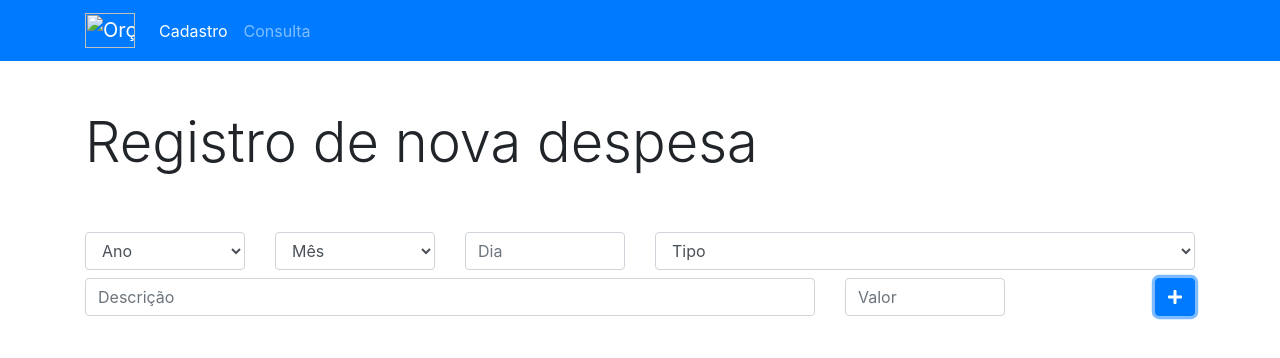
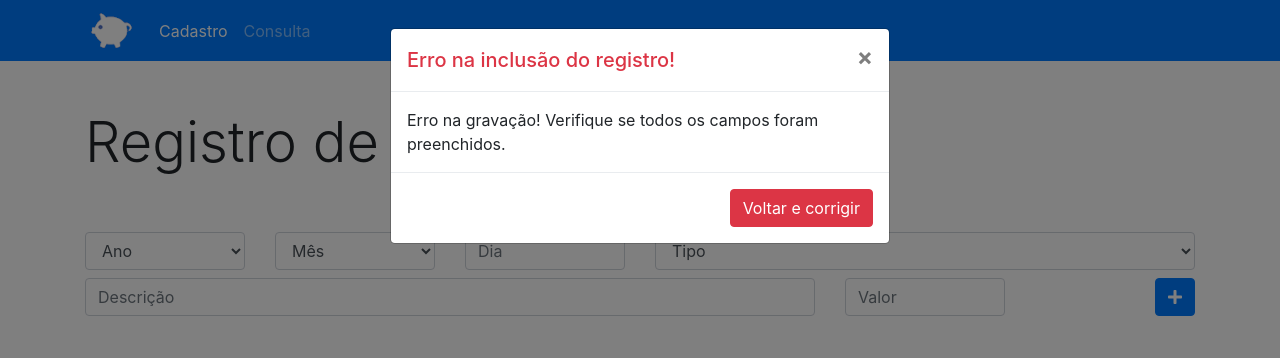
Before and after one commit to julioanastacio/app-orcamento-pessoal, a plain HTML site: page index.html in a window 1280 px wide. Both pictures are taken after a click on the button 1175 px from the left and 297 px from the top of the page. Drawn offline with nearby package versions, Linux system fonts and the light colour scheme.

Commit message:
Cadastro Done
* Término do back-end da página index.html que diz respeito ao cadastro das despesas.
* Encaminhando para a criação do back-end da página consulta.html

```diff
--- a/consulta.html
+++ b/consulta.html
@@ -1,30 +1,56 @@
 <html>
-	<head>
+  <head>
     <meta charset="utf-8" />
-		<title>Orçamento pessoal</title>
+    <title>Orçamento pessoal</title>
 
-		<!-- Bootstrap início -->
-		<link rel="stylesheet" href="https://maxcdn.bootstrapcdn.com/bootstrap/4.0.0/css/bootstrap.min.css" integrity="sha384-Gn5384xqQ1aoWXA+058RXPxPg6fy4IWvTNh0E263XmFcJlSAwiGgFAW/dAiS6JXm" crossorigin="anonymous">
+    <!-- Bootstrap início -->
+    <link
+      rel="stylesheet"
+      href="https://maxcdn.bootstrapcdn.com/bootstrap/4.0.0/css/bootstrap.min.css"
+      integrity="sha384-Gn5384xqQ1aoWXA+058RXPxPg6fy4IWvTNh0E263XmFcJlSAwiGgFAW/dAiS6JXm"
+      crossorigin="anonymous"
+    />
 
-    <script src="https://code.jquery.com/jquery-3.2.1.slim.min.js" integrity="sha384-KJ3o2DKtIkvYIK3UENzmM7KCkRr/rE9/Qpg6aAZGJwFDMVNA/GpGFF93hXpG5KkN" crossorigin="anonymous"></script>
-    <script src="https://cdnjs.cloudflare.com/ajax/libs/popper.js/1.12.9/umd/popper.min.js" integrity="sha384-ApNbgh9B+Y1QKtv3Rn7W3mgPxhU9K/ScQsAP7hUibX39j7fakFPskvXusvfa0b4Q" crossorigin="anonymous"></script>
-    <script src="https://maxcdn.bootstrapcdn.com/bootstrap/4.0.0/js/bootstrap.min.js" integrity="sha384-JZR6Spejh4U02d8jOt6vLEHfe/JQGiRRSQQxSfFWpi1MquVdAyjUar5+76PVCmYl" crossorigin="anonymous"></script>
+    <script
+      src="https://code.jquery.com/jquery-3.2.1.slim.min.js"
+      integrity="sha384-KJ3o2DKtIkvYIK3UENzmM7KCkRr/rE9/Qpg6aAZGJwFDMVNA/GpGFF93hXpG5KkN"
+      crossorigin="anonymous"
+    ></script>
+    <script
+      src="https://cdnjs.cloudflare.com/ajax/libs/popper.js/1.12.9/umd/popper.min.js"
+      integrity="sha384-ApNbgh9B+Y1QKtv3Rn7W3mgPxhU9K/ScQsAP7hUibX39j7fakFPskvXusvfa0b4Q"
+      crossorigin="anonymous"
+    ></script>
+    <script
+      src="https://maxcdn.bootstrapcdn.com/bootstrap/4.0.0/js/bootstrap.min.js"
+      integrity="sha384-JZR6Spejh4U02d8jOt6vLEHfe/JQGiRRSQQxSfFWpi1MquVdAyjUar5+76PVCmYl"
+      crossorigin="anonymous"
+    ></script>
     <!-- Bootstrap fim -->
 
     <!-- Font Awesome -->
-    <script defer src="https://use.fontawesome.com/releases/v5.0.8/js/all.js"></script>
-
-	</head>
+    <script
+      defer
+      src="https://use.fontawesome.com/releases/v5.0.8/js/all.js"
+    ></script>
+    <script src="/javascript/app.js"></script>
+  </head>
 
   <body>
-
-
     <nav class="navbar navbar-expand-lg navbar-dark bg-primary mb-5">
       <div class="container">
         <a class="navbar-brand" href="#">
-           <img src="logo.png" width="50" height="35" alt="Orçamento pessoal">
+          <img src="logo.png" width="50" height="35" alt="Orçamento pessoal" />
         </a>
-        <button class="navbar-toggler" type="button" data-toggle="collapse" data-target="#navbarSupportedContent" aria-controls="navbarSupportedContent" aria-expanded="false" aria-label="Toggle navigation">
+        <button
+          class="navbar-toggler"
+          type="button"
+          data-toggle="collapse"
+          data-target="#navbarSupportedContent"
+          aria-controls="navbarSupportedContent"
+          aria-expanded="false"
+          aria-label="Toggle navigation"
+        >
           <span class="navbar-toggler-icon"></span>
         </button>
 
@@ -37,7 +63,6 @@
               <a class="nav-link" href="consulta.html">Consulta</a>
             </li>
           </ul>
-
         </div>
       </div>
     </nav>
@@ -91,13 +116,23 @@
         </div>
       </div>
 
-      <div class="row  mb-5">
+      <div class="row mb-5">
         <div class="col-md-8">
-          <input type="text" class="form-control" placeholder="Descrição" id="descricao" />
+          <input
+            type="text"
+            class="form-control"
+            placeholder="Descrição"
+            id="descricao"
+          />
         </div>
 
         <div class="col-md-2">
-          <input type="text" class="form-control" placeholder="Valor" id="valor" />
+          <input
+            type="text"
+            class="form-control"
+            placeholder="Valor"
+            id="valor"
+          />
         </div>
 
         <div class="col-md-2 d-flex justify-content-end">
@@ -109,7 +144,7 @@
 
       <div class="row">
         <div class="col">
-          <table class="table" >
+          <table class="table">
             <thead>
               <tr>
                 <th>Data</th>
@@ -120,12 +155,10 @@
               </tr>
             </thead>
 
-            <tbody>
-            </tbody>
+            <tbody></tbody>
           </table>
         </div>
       </div>
     </div>
   </body>
-
 </html>
--- a/index.html
+++ b/index.html
@@ -1,30 +1,61 @@
 <html>
-	<head>
+  <head>
     <meta charset="utf-8" />
-		<title>Orçamento pessoal</title>
+    <title>Orçamento pessoal</title>
 
-		<!-- Bootstrap início -->
-		<link rel="stylesheet" href="https://maxcdn.bootstrapcdn.com/bootstrap/4.0.0/css/bootstrap.min.css" integrity="sha384-Gn5384xqQ1aoWXA+058RXPxPg6fy4IWvTNh0E263XmFcJlSAwiGgFAW/dAiS6JXm" crossorigin="anonymous">
+    <!-- Bootstrap início -->
+    <link
+      rel="stylesheet"
+      href="https://maxcdn.bootstrapcdn.com/bootstrap/4.0.0/css/bootstrap.min.css"
+      integrity="sha384-Gn5384xqQ1aoWXA+058RXPxPg6fy4IWvTNh0E263XmFcJlSAwiGgFAW/dAiS6JXm"
+      crossorigin="anonymous"
+    />
 
-    <script src="https://code.jquery.com/jquery-3.2.1.slim.min.js" integrity="sha384-KJ3o2DKtIkvYIK3UENzmM7KCkRr/rE9/Qpg6aAZGJwFDMVNA/GpGFF93hXpG5KkN" crossorigin="anonymous"></script>
-    <script src="https://cdnjs.cloudflare.com/ajax/libs/popper.js/1.12.9/umd/popper.min.js" integrity="sha384-ApNbgh9B+Y1QKtv3Rn7W3mgPxhU9K/ScQsAP7hUibX39j7fakFPskvXusvfa0b4Q" crossorigin="anonymous"></script>
-    <script src="https://maxcdn.bootstrapcdn.com/bootstrap/4.0.0/js/bootstrap.min.js" integrity="sha384-JZR6Spejh4U02d8jOt6vLEHfe/JQGiRRSQQxSfFWpi1MquVdAyjUar5+76PVCmYl" crossorigin="anonymous"></script>
+    <script
+      src="https://code.jquery.com/jquery-3.2.1.slim.min.js"
+      integrity="sha384-KJ3o2DKtIkvYIK3UENzmM7KCkRr/rE9/Qpg6aAZGJwFDMVNA/GpGFF93hXpG5KkN"
+      crossorigin="anonymous"
+    ></script>
+    <script
+      src="https://cdnjs.cloudflare.com/ajax/libs/popper.js/1.12.9/umd/popper.min.js"
+      integrity="sha384-ApNbgh9B+Y1QKtv3Rn7W3mgPxhU9K/ScQsAP7hUibX39j7fakFPskvXusvfa0b4Q"
+      crossorigin="anonymous"
+    ></script>
+    <script
+      src="https://maxcdn.bootstrapcdn.com/bootstrap/4.0.0/js/bootstrap.min.js"
+      integrity="sha384-JZR6Spejh4U02d8jOt6vLEHfe/JQGiRRSQQxSfFWpi1MquVdAyjUar5+76PVCmYl"
+      crossorigin="anonymous"
+    ></script>
     <!-- Bootstrap fim -->
 
     <!-- Font Awesome -->
-    <script defer src="https://use.fontawesome.com/releases/v5.0.8/js/all.js"></script>
-
-	</head>
+    <script
+      defer
+      src="https://use.fontawesome.com/releases/v5.0.8/js/all.js"
+    ></script>
+    <script src="/javascript/app.js"></script>
+  </head>
 
   <body>
-
-
     <nav class="navbar navbar-expand-lg navbar-dark bg-primary mb-5">
       <div class="container">
         <a class="navbar-brand" href="#">
-           <img src="logo.png" width="50" height="35" alt="Orçamento pessoal">
+          <img
+            src="/img/logo.png"
+            width="50"
+            height="35"
+            alt="Orçamento pessoal"
+          />
         </a>
-        <button class="navbar-toggler" type="button" data-toggle="collapse" data-target="#navbarSupportedContent" aria-controls="navbarSupportedContent" aria-expanded="false" aria-label="Toggle navigation">
+        <button
+          class="navbar-toggler"
+          type="button"
+          data-toggle="collapse"
+          data-target="#navbarSupportedContent"
+          aria-controls="navbarSupportedContent"
+          aria-expanded="false"
+          aria-label="Toggle navigation"
+        >
           <span class="navbar-toggler-icon"></span>
         </button>
 
@@ -37,7 +68,6 @@
               <a class="nav-link" href="consulta.html">Consulta</a>
             </li>
           </ul>
-
         </div>
       </div>
     </nav>
@@ -53,7 +83,7 @@
         <div class="col-md-2">
           <select class="form-control" id="ano">
             <option value="">Ano</option>
-            <option value="2018">2018</option>
+            <option value="2021">2021</option>
           </select>
         </div>
 
@@ -81,7 +111,7 @@
 
         <div class="col-md-6">
           <select class="form-control" id="tipo">
-            <option>Tipo</option>
+            <option value="">Tipo</option>
             <option value="1">Alimentação</option>
             <option value="2">Educação</option>
             <option value="3">Lazer</option>
@@ -93,20 +123,68 @@
 
       <div class="row">
         <div class="col-md-8">
-          <input type="text" class="form-control" placeholder="Descrição" id="descricao" />
+          <input
+            type="text"
+            class="form-control"
+            placeholder="Descrição"
+            id="descricao"
+          />
         </div>
 
         <div class="col-md-2">
-          <input type="text" class="form-control" placeholder="Valor" id="valor" />
+          <input
+            type="text"
+            class="form-control"
+            placeholder="Valor"
+            id="valor"
+          />
         </div>
 
         <div class="col-md-2 d-flex justify-content-end">
-          <button type="button" class="btn btn-primary">
+          <button
+            type="button"
+            class="btn btn-primary"
+            onclick="cadastrarDespesa()"
+          >
             <i class="fas fa-plus"></i>
           </button>
         </div>
       </div>
     </div>
+
+    <!-- Modal -->
+    <div
+      class="modal fade"
+      id="modalRegistroDespesa"
+      tabindex="-1"
+      role="dialog"
+      aria-labelledby="exampleModalLabel"
+      aria-hidden="true"
+    >
+      <div class="modal-dialog" role="document">
+        <div class="modal-content">
+          <div class="modal-header text-success">
+            <h5 class="modal-title" id="exampleModalLabel"></h5>
+            <button
+              type="button"
+              class="close"
+              data-dismiss="modal"
+              aria-label="Close"
+            >
+              <span aria-hidden="true">&times;</span>
+            </button>
+          </div>
+          <div class="modal-body"></div>
+          <div class="modal-footer">
+            <button
+              type="button"
+              class="btn btn-success"
+              data-dismiss="modal"
+              id="btn-modal"
+            ></button>
+          </div>
+        </div>
+      </div>
+    </div>
   </body>
-
 </html>
--- /dev/null
+++ b/javascript/app.js
@@ -0,0 +1,82 @@
+class Despesa {
+  constructor(ano, mes, dia, tipo, descricao, valor) {
+    this.ano = ano;
+    this.mes = mes;
+    this.dia = dia;
+    this.tipo = tipo;
+    this.descricao = descricao;
+    this.valor = valor;
+  }
+
+  validarDados() {
+    for (const i in this) {
+      if (this[i] === undefined || this[i] === '' || this[i] === null) {
+        return false;
+      }
+    }
+    return true;
+  }
+}
+
+class Bd {
+  constructor() {
+    let id = localStorage.getItem('id');
+    if (id === null) {
+      localStorage.setItem('id', 0);
+    }
+  }
+
+  getProximoId() {
+    let proximoId = localStorage.getItem('id');
+    return parseInt(proximoId) + 1;
+  }
+
+  gravar(d) {
+    let id = this.getProximoId();
+    localStorage.setItem(id, JSON.stringify(d));
+    localStorage.setItem('id', id);
+  }
+}
+
+let bd = new Bd();
+
+function cadastrarDespesa() {
+  let ano = document.getElementById('ano');
+  let mes = document.getElementById('mes');
+  let dia = document.getElementById('dia');
+  let tipo = document.getElementById('tipo');
+  let descricao = document.getElementById('descricao');
+  let valor = document.getElementById('valor');
+
+  let despesa = new Despesa(
+    ano.value,
+    mes.value,
+    dia.value,
+    tipo.value,
+    descricao.value,
+    valor.value,
+  );
+
+  if (despesa.validarDados()) {
+    bd.gravar(despesa);
+    document.querySelector('.modal-title').innerHTML =
+      'Registro inserido com sucesso!';
+    document.querySelector('.modal-header').className =
+      'modal-header text-success';
+    document.querySelector('.modal-body').innerHTML =
+      'Despesa cadastrada com sucesso.';
+    document.querySelector('#btn-modal').className = 'btn btn-success';
+    document.querySelector('#btn-modal').innerHTML = 'Voltar';
+    $('#modalRegistroDespesa').modal('show');
+  } else {
+    document.querySelector('.modal-title').innerHTML =
+      'Erro na inclusão do registro!';
+    document.querySelector('.modal-header').className =
+      'modal-header text-danger';
+    document.querySelector('.modal-body').innerHTML =
+      'Erro na gravação! Verifique se todos os campos foram preenchidos.';
+    document.querySelector('#btn-modal').className = 'btn btn-danger';
+    document.querySelector('#btn-modal').innerHTML = 'Voltar e corrigir';
+    $('#modalRegistroDespesa').modal('show');
+  }
+}
```
Also changed, not shown: 1 other file.
